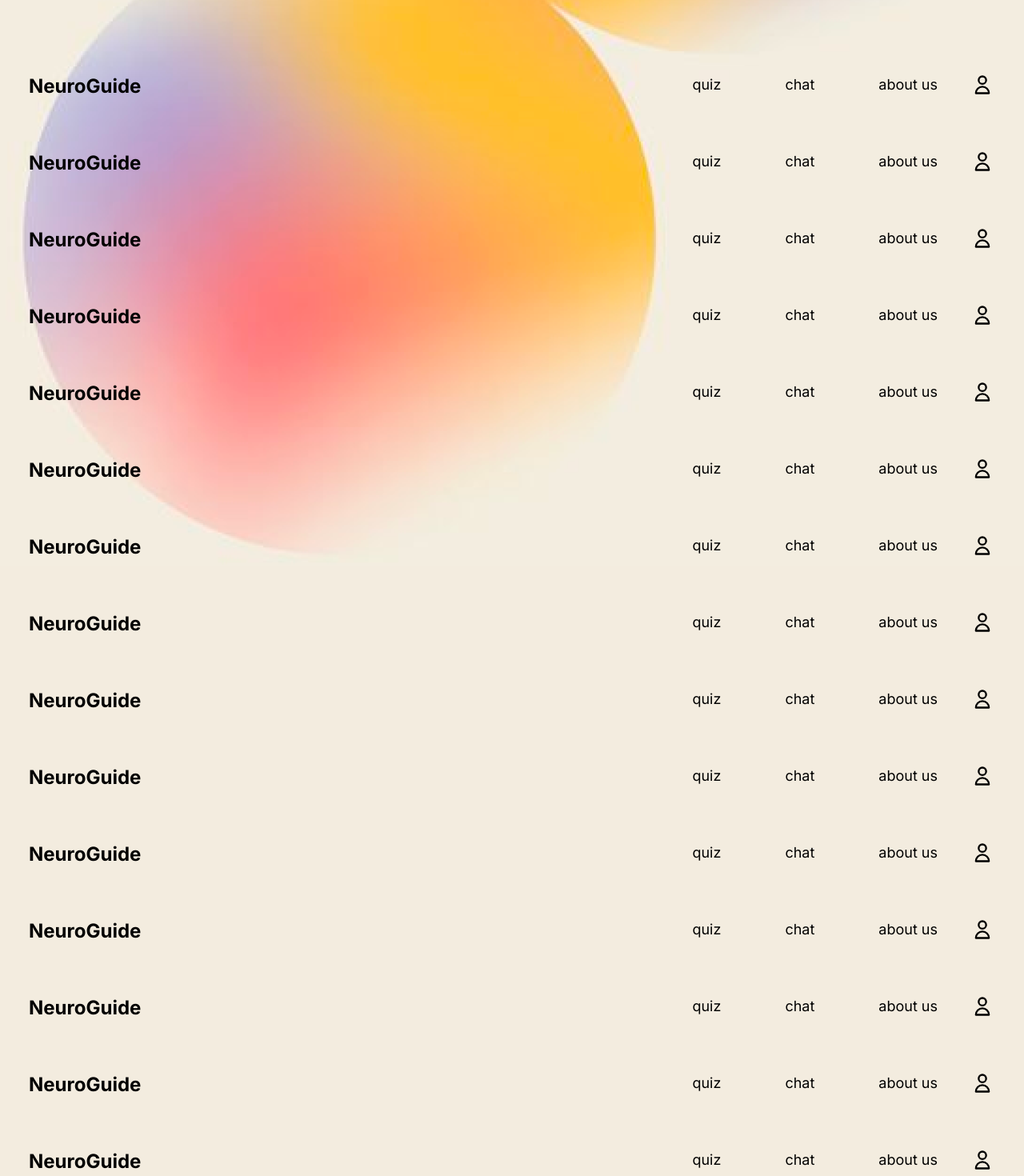
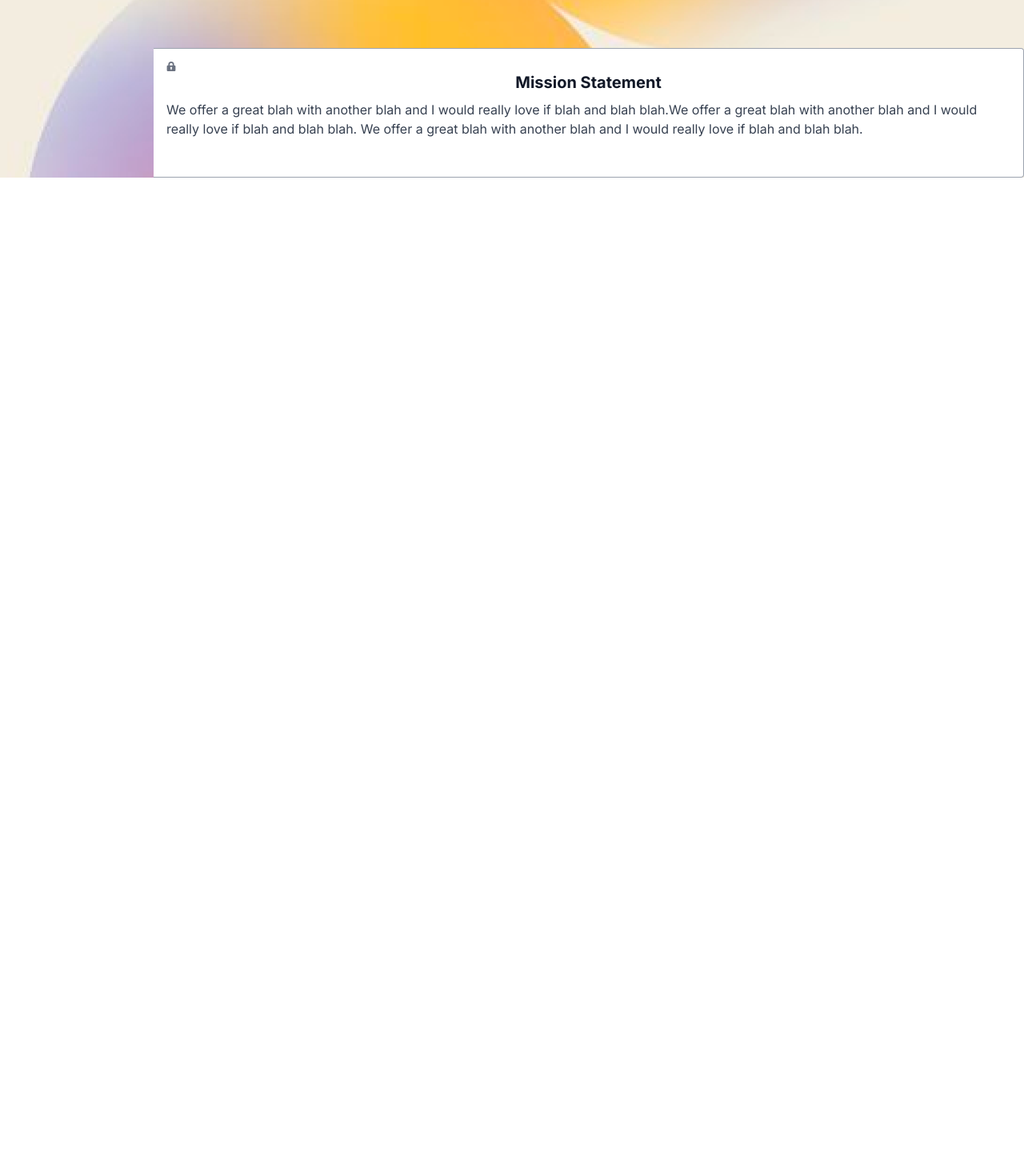
Before and after one commit to vaipos/Neuro-Guide, a Next.js app in the folder neuro-guide/: page / in a window 1280 px wide. Shown: the part 740-2210 px from the top of the page at 80% size. After the commit the page ends 962 px from the top, so only its background shows below. Built offline with nearby package versions, Linux system fonts and the light colour scheme.

Commit message:
Laksha - started mission statement

```diff
--- /dev/null
+++ b/neuro-guide/app/LakshaComps/MissionStmt.tsx
@@ -0,0 +1,29 @@
+import React from 'react'
+
+const MissionStmt = () => {
+  return (
+    <>
+    <div className="max-w-sm w-full lg:max-w-full lg:flex">
+  <div className="h-48 lg:h-auto lg:w-48 flex-none bg-cover rounded-t lg:rounded-t-none lg:rounded-l text-center overflow-hidden">
+  </div>
+  <div className="border-r border-b border-l border-gray-400 lg:border-l-0 lg:border-t lg:border-gray-400 bg-white rounded-b lg:rounded-b-none lg:rounded-r p-4 flex flex-col justify-between leading-normal">
+    <div className="mb-8">
+      <p className="text-sm text-gray-600 flex items-center">
+        <svg className="fill-current text-gray-500 w-3 h-3 mr-2" xmlns="http://www.w3.org/2000/svg" viewBox="0 0 20 20">
+          <path d="M4 8V6a6 6 0 1 1 12 0v2h1a2 2 0 0 1 2 2v8a2 2 0 0 1-2 2H3a2 2 0 0 1-2-2v-8c0-1.1.9-2 2-2h1zm5 6.73V17h2v-2.27a2 2 0 1 0-2 0zM7 6v2h6V6a3 3 0 0 0-6 0z" />
+        </svg>
+      </p>
+      <div className="text-gray-900 font-bold text-xl mb-2 text-center">Mission Statement</div>
+      <p className="text-gray-700 text-base">We offer a great blah with another blah and I would really love if blah and blah blah.We offer a great blah with another blah and I would really love if blah and blah blah. We offer a great blah with another blah and I would really love if blah and blah blah. </p>
+    </div>
+    <div className="flex items-center">
+
+    </div>
+  </div>
+</div>
+
+    </>
+  )
+}
+
+export default MissionStmt
--- a/neuro-guide/app/NidhiComps/Background.tsx
+++ b/neuro-guide/app/NidhiComps/Background.tsx
@@ -2,6 +2,7 @@
 import Title from './Title';
 import StartBtn from '../LakshaComps/StartBtn';
 import NavBar from '../LakshaComps/Comp1';
+
 const Background = () => {
   return (
     <>
--- a/neuro-guide/app/page.tsx
+++ b/neuro-guide/app/page.tsx
@@ -1,27 +1,14 @@
 import Image from 'next/image'
 import Background from './NidhiComps/Background'
 import NavBar from './LakshaComps/Comp1'
+import MissionStmt from './LakshaComps/MissionStmt'
 export default function Home() {
   return (
     <>
     <div className="bg-custom">
     <div className="bg-[url('./bg.png')] bg-no-repeat ">
     <Background/>
-    <NavBar/>
-    <NavBar/>
-    <NavBar/>
-    <NavBar/>
-    <NavBar/>
-    <NavBar/>
-    <NavBar/>
-    <NavBar/>
-    <NavBar/>
-    <NavBar/>
-    <NavBar/>
-    <NavBar/>
-    <NavBar/>
-    <NavBar/>
-    <NavBar/>
+    <MissionStmt/>
 
 
     </div>
```
